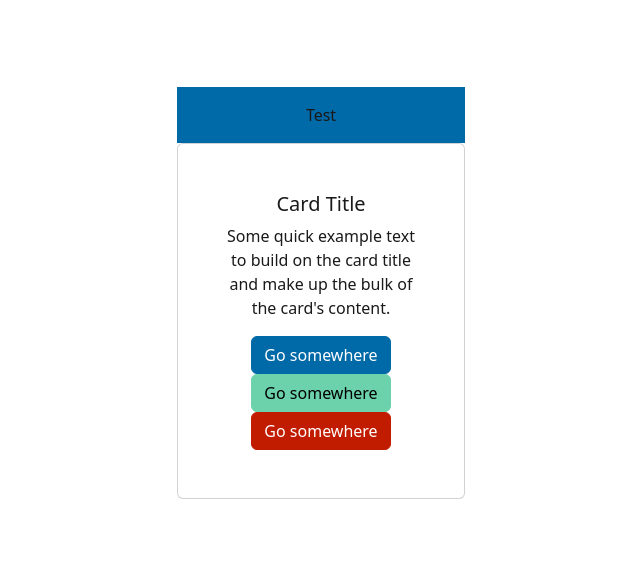
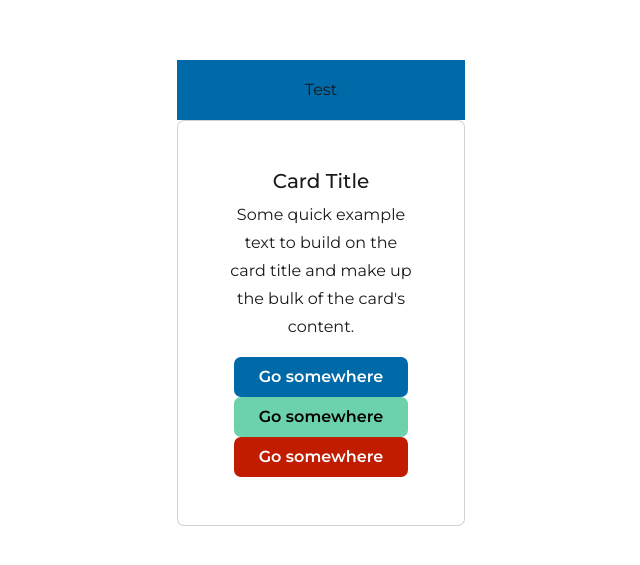
Before and after one commit to JakinCS/SpanishDex, a React (Vite) app: page / in a window 1280 px wide. Shown: the part 107-672 px from the top of the page, without its empty margins (319-959 px from the left). Built offline with nearby package versions, Linux system fonts and the light colour scheme.

Commit message:
Complete button override styling

```diff
--- a/src/scss/_map-amends.scss
+++ b/src/scss/_map-amends.scss
@@ -1,6 +1,7 @@
 // Additional map of colors to add to Bootstrap
 $custom-colors: (
-    "yellow-green": $yellow-green
+    "yellow-green": $yellow-green,
+    "gray": $gray-200
 );
 
 // Merge with Bootstrap's colors
--- a/src/scss/_variables.scss
+++ b/src/scss/_variables.scss
@@ -1,3 +1,32 @@
+
+// ------------------- TYPOGRAPHY --------------------
+
+// Customize font family
+@import url('https://fonts.googleapis.com/css2?family=Montserrat:ital,wght@0,100..900;1,100..900&display=swap');
+$font-family-base: "Montserrat", sans-serif;
+
+// Change line height
+$line-height-base: 1.75;
+
+// Define weights. (used later in custom styles)
+$font-weight-lighter:         lighter !default;
+$font-weight-light:           300 !default;
+$font-weight-normal:          400 !default;
+$font-weight-medium:          500 !default;
+$font-weight-semibold:        600 !default;
+$font-weight-bold:            700 !default;
+$font-weight-bolder:          bolder !default;
+
+
+
+
+// Change border radius values
+$border-radius: 0.4375rem;
+
+
+
+// ----------------- COLORS ----------------------
+
 // Override Colors
 $blue: #0069A7;
 $green: #09B473;
@@ -8,19 +37,24 @@ $red: #C11C00;
 $gray: #808080;
 
 
-// Define Greens.
-$green-100: tint-color($green, 80%) !default;
+// Override Greens.
 $green-200: tint-color($green, 60%) !default;
 $green-300: tint-color($green, 40%) !default;
-$green-400: tint-color($green, 20%) !default;
 $green-500: $green !default;
-$green-600: shade-color($green, 20%) !default;
-$green-700: shade-color($green, 40%) !default;
-$green-800: shade-color($green, 60%) !default;
-$green-900: shade-color($green, 80%) !default;
 
+// Create necessary yellow greens
+$yellow-green-200: tint-color($yellow-green, 60%) !default;
+$yellow-green-300: tint-color($yellow-green, 40%) !default;
+$yellow-green-400: tint-color($yellow-green, 20%) !default;
+$yellow-green-500: $yellow-green !default;
 
-// Define Grays
+// Create necessary green yellows
+$green-yellow-200: tint-color($green-yellow, 60%) !default;
+$green-yellow-300: tint-color($green-yellow, 40%) !default;
+$green-yellow-400: tint-color($green-yellow, 20%) !default;
+$green-yellow-500: $green-yellow !default;
+
+// Override Grays
 $white:    #fff !default;
 $gray-100: tint-color($gray, 80%) !default;
 $gray-150: tint-color($gray, 70%) !default;
@@ -35,10 +69,18 @@ $gray-800: shade-color($gray, 60%) !default;
 $gray-900: shade-color($gray, 80%) !default;
 $black:    #000 !default;
 
-
-$primary: $blue;
+// Override theme color variables
 $secondary: $green-300;
 
 
+
+// ----------------- BUTTONS --------------------
+
+// Custom button settings
+$input-btn-padding-y: 0.25rem;
+$input-btn-padding-x: 1.4375rem;
+$input-btn-border-width: 2px;
+
+$btn-font-weight: $font-weight-semibold;
 $btn-hover-bg-shade-amount: 20%;
 $btn-hover-bg-tint-amount: 20%;
```
